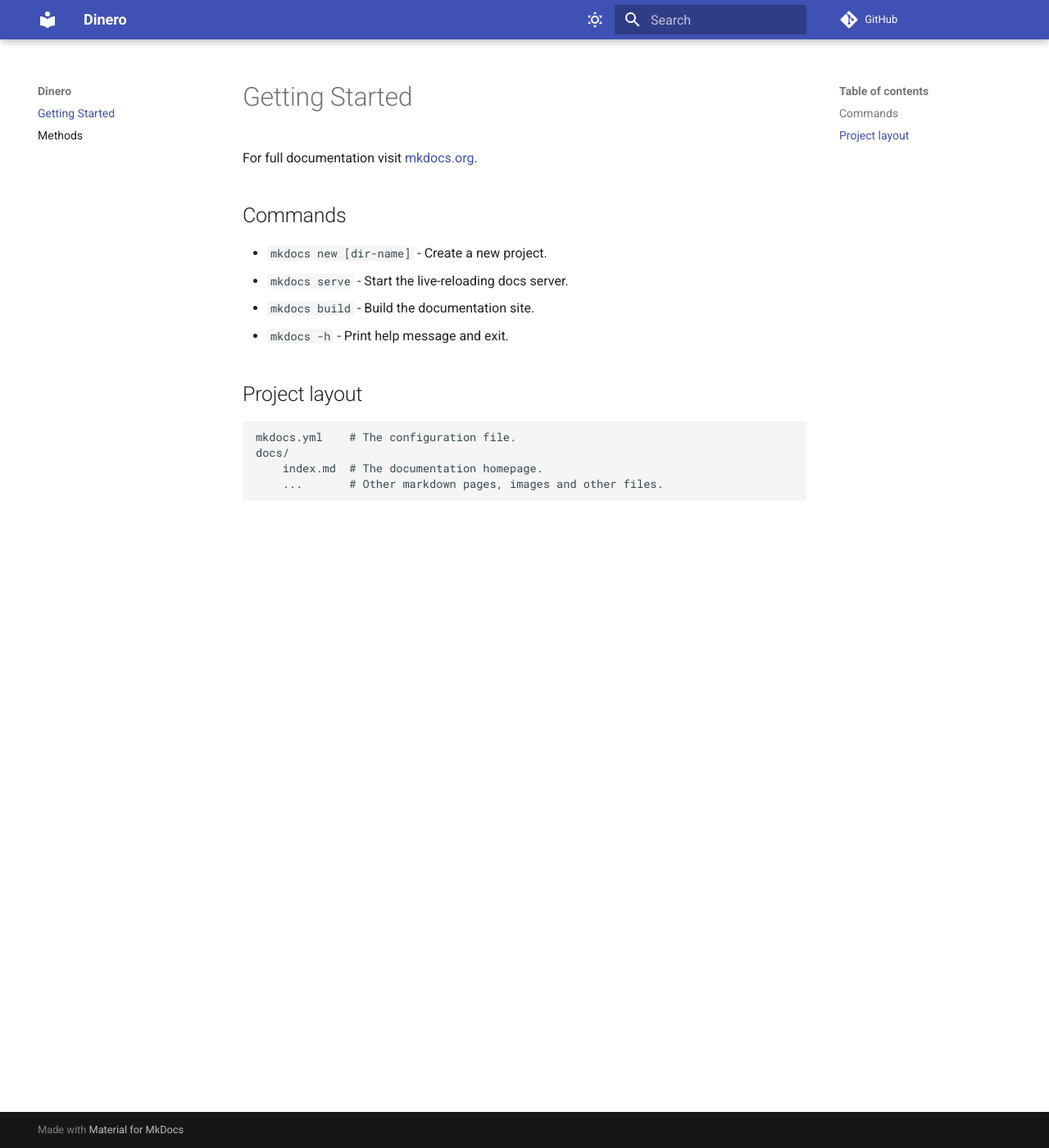
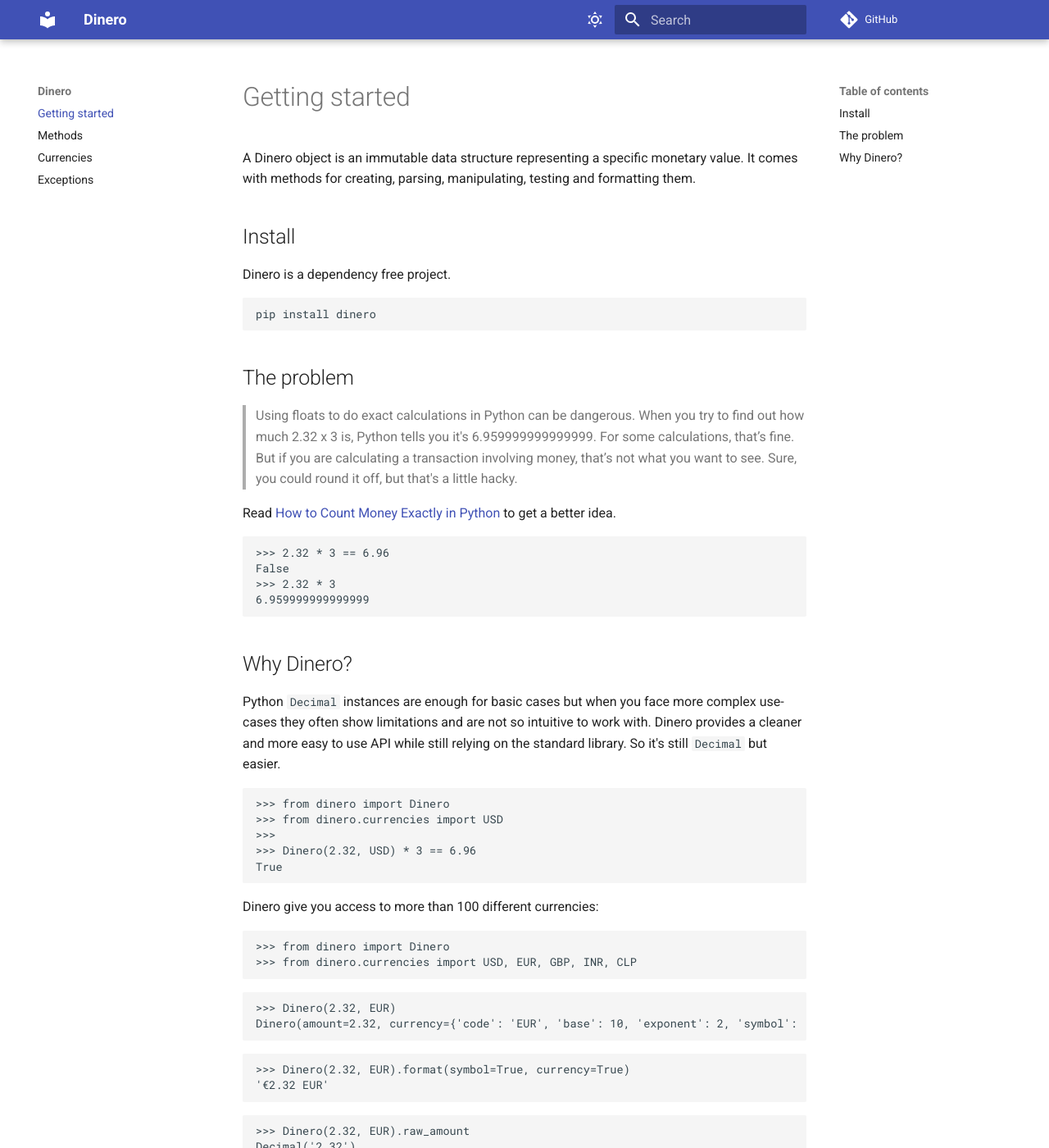
Before and after one commit to wilfredinni/dinero, an MkDocs documentation site: the page built from docs/index.md, in a window 1280 px wide and 1400 px high. Shown: the whole window at 82% size. Built offline with MkDocs 1.6.1 and Material for MkDocs 9.7.7, drawn with Linux system fonts in a browser that asks for light colours; comment, search, counter and statistics services are not loaded; some of the changed text lies outside the part shown.

````diff
--- a/docs/index.md
+++ b/docs/index.md
@@ -1,17 +1,93 @@
-# Getting Started
+# Getting started
 
-For full documentation visit [mkdocs.org](https://www.mkdocs.org).
+A Dinero object is an immutable data structure representing a specific monetary value. It comes with methods for creating, parsing, manipulating, testing and formatting them.
 
-## Commands
+## Install
 
-- `mkdocs new [dir-name]` - Create a new project.
-- `mkdocs serve` - Start the live-reloading docs server.
-- `mkdocs build` - Build the documentation site.
-- `mkdocs -h` - Print help message and exit.
+Dinero is a dependency free project.
 
-## Project layout
+```bash
+pip install dinero
+```
 
-    mkdocs.yml    # The configuration file.
-    docs/
-        index.md  # The documentation homepage.
-        ...       # Other markdown pages, images and other files.
+## The problem
+
+> Using floats to do exact calculations in Python can be dangerous. When you try to find out how much 2.32 x 3 is, Python tells you it's 6.959999999999999. For some calculations, that’s fine. But if you are calculating a transaction involving money, that’s not what you want to see. Sure, you could round it off, but that's a little hacky.
+
+Read [How to Count Money Exactly in Python](https://learnpython.com/blog/count-money-python/) to get a better idea.
+
+```python
+>>> 2.32 * 3 == 6.96
+False
+>>> 2.32 * 3
+6.959999999999999
+```
+
+## Why Dinero?
+
+Python `Decimal` instances are enough for basic cases but when you face more complex use-cases they often show limitations and are not so intuitive to work with. Dinero provides a cleaner and more easy to use API while still relying on the standard library. So it's still `Decimal` but easier.
+
+```python
+>>> from dinero import Dinero
+>>> from dinero.currencies import USD
+>>>
+>>> Dinero(2.32, USD) * 3 == 6.96
+True
+```
+
+Dinero give you access to more than 100 different currencies:
+
+```python
+>>> from dinero import Dinero
+>>> from dinero.currencies import USD, EUR, GBP, INR, CLP
+```
+
+```python
+>>> Dinero(2.32, EUR)
+Dinero(amount=2.32, currency={'code': 'EUR', 'base': 10, 'exponent': 2, 'symbol': '€'})
+```
+
+```python
+>>> Dinero(2.32, EUR).format(symbol=True, currency=True)
+'€2.32 EUR'
+```
+
+```python
+>>> Dinero(2.32, EUR).raw_amount
+Decimal('2.32')
+```
+
+You can perform operations:
+
+```python
+>>> total = Dinero(456.343567, USD) + 345.32 *  3
+>>> print(total)
+# 1,492.30
+```
+
+```python
+>>> product = Dinero(345.32, USD).multiply(3)
+>>> total = product.add(456.343567)
+>>> print(total)
+# 1,492.30
+```
+
+And comparisons:
+
+```python
+>>> Dinero(100, EUR) == Dinero(100, EUR)
+True
+```
+
+```python
+>>> Dinero(100, EUR) == Dinero(100, EUR)
+True
+>>> Dinero(100, EUR) < Dinero(100, EUR)
+False
+>>> Dinero(100, EUR) <= Dinero(100, EUR)
+True
+>>> Dinero(100, EUR) > Dinero(100, EUR)
+False
+>>> Dinero(100, EUR) >= Dinero(100, EUR)
+True
+```
--- a/mkdocs.yml
+++ b/mkdocs.yml
@@ -27,3 +27,5 @@ theme:
 nav:
   - index.md
   - methods.md
+  - currencies.md
+  - exceptions.md
````
Also changed, not shown: README.md (+81 -20 lines), docs/currencies.md (added, +1 -0 lines), docs/exceptions.md (added, +1 -0 lines), examples.ipynb, 1 other file.
